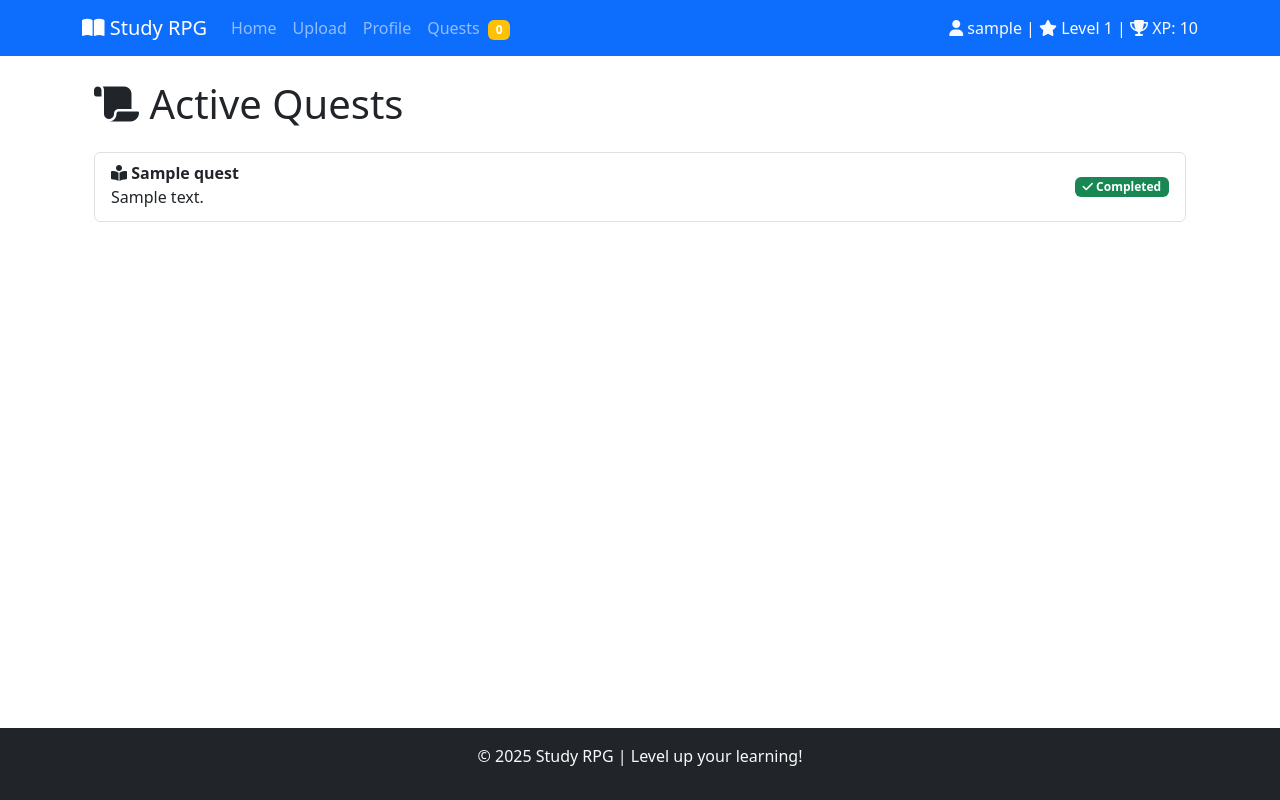
After one commit to hakonstoerholt/study_hero, a Flask app: page /quests in a window 1280 px wide. The commit adds this page. Run offline with Flask 3, Linux system fonts and the light colour scheme; tables that the repository leaves empty hold one stand-in row (values such as "Sample post").

Commit message:
Enhance quests and add toast notifications

```diff
--- a/app.py
+++ b/app.py
@@ -1,10 +1,6 @@
-from flask import Flask, render_template
 from study_app import create_app
 
-app = Flask(__name__)
-
-# Create the application instance
 app = create_app()
 
-if __name__ == '__main__':
+if __name__ == "__main__":
     app.run(debug=True)
--- a/requirements.txt
+++ b/requirements.txt
@@ -4,4 +4,4 @@ PyPDF2==3.0.1
 python-dotenv==1.0.0
 Flask-SQLAlchemy==3.1.1
 Werkzeug==2.3.7
-Flask-Migrate
+Flask-Migrate==4.0.4
--- a/static/css/style.css
+++ b/static/css/style.css
@@ -37,6 +37,10 @@ main {
     height: 25px;
     border-radius: 10px;
     overflow: hidden;
+}
+
+.progress-bar {
+    transition: width 0.6s ease;
 }
 
 /* RPG/Game Elements */
--- a/static/js/script.js
+++ b/static/js/script.js
@@ -6,6 +6,31 @@ let questionStartTime = null;
 let currentQuestionIndex = 0; // Ensure this is the single source of truth
 let consecutiveCorrect = 0; // Primarily for training?
 let totalXP = 0; // Global XP accumulation
+
+function notifyQuestCompletion(titles) {
+    if (!Array.isArray(titles)) return;
+    const container = document.getElementById('toast-container');
+    if (!container) return;
+
+    titles.forEach(title => {
+        if (!title) return;
+        const toastEl = document.createElement('div');
+        toastEl.className = 'toast align-items-center text-bg-success';
+        toastEl.setAttribute('role', 'alert');
+        toastEl.setAttribute('aria-live', 'assertive');
+        toastEl.setAttribute('aria-atomic', 'true');
+        toastEl.innerHTML = `
+            <div class="d-flex">
+                <div class="toast-body">
+                    <i class="fas fa-check-circle me-1"></i> Quest Completed: ${title}
+                </div>
+                <button type="button" class="btn-close btn-close-white me-2 m-auto" data-bs-dismiss="toast" aria-label="Close"></button>
+            </div>`;
+        container.appendChild(toastEl);
+        const bsToast = new bootstrap.Toast(toastEl, { delay: 4000 });
+        bsToast.show();
+    });
+}
 
 // Global battle state (initialize defaults, can be overridden by initializeBattleMode)
 window.bossHealth = 100;
@@ -214,6 +239,10 @@ window.showFeedback = function(questionId, data) {
     // Update global totalXP regardless of mode
     totalXP += data.xp_earned;
     console.log(`Global showFeedback: Total XP updated to ${totalXP}`);
+
+    if (data.quests_completed && data.quests_completed.length) {
+        notifyQuestCompletion(data.quests_completed);
+    }
 
     // Check if battle functions exist (meaning we are in battle mode)
     const isBattleMode = typeof window.damageBoss === 'function' && typeof window.damagePlayer === 'function';
--- a/study_app/routes.py
+++ b/study_app/routes.py
@@ -1,6 +1,6 @@
 from flask import Blueprint, render_template, redirect, url_for, request, flash, current_app, jsonify, session
 from study_app import db
-from study_app.models import User, Topic, Document, Question, Battle, UserResponse
+from study_app.models import User, Topic, Document, Question, Battle, UserResponse, Quest
 from study_app.pdf_processor import process_pdf_file
 # Removed evaluate_answer import
 from study_app.ai_interface import generate_questions
@@ -131,6 +131,26 @@ def upload_document():
 
             db.session.commit()
 
+            # Create default quests for the new topic
+            training_quest = Quest(
+                user_id=mock_user_id,
+                title=f"Study {topic_title}",
+                description="Answer 5 training questions from this topic",
+                target=5,
+                quest_type='training',
+                reward_xp=50
+            )
+            battle_quest = Quest(
+                user_id=mock_user_id,
+                title=f"Defeat the {topic_title} Boss",
+                description="Answer 5 battle questions correctly",
+                target=5,
+                quest_type='battle',
+                reward_xp=75
+            )
+            db.session.add_all([training_quest, battle_quest])
+            db.session.commit()
+
             flash('Document uploaded and processed successfully!')
             return redirect(url_for('main.view_topic', topic_id=topic_id))
 
@@ -240,6 +260,13 @@ def submit_answer():
             # e.g., if battle.score >= required_score: battle.status = 'won'
             battle_updated_status = battle.status
 
+    # Update quest progress for correct answers
+    from study_app.game_logic import update_quest_progress
+    quests_completed = []
+    if is_correct:
+        q_type = 'battle' if battle_id else 'training'
+        quests_completed = update_quest_progress(user.id, db.session, quest_type=q_type, increment=1)
+
     # Commit session changes
     db.session.commit()
 
@@ -253,7 +280,8 @@ def submit_answer():
         'leveled_up': leveled_up,
         # Send back updated user stats for potential UI updates
         'user_level': user.level,
-        'user_total_xp': user.total_xp
+        'user_total_xp': user.total_xp,
+        'quests_completed': quests_completed
     })
 
 @main_bp.route('/profile')
@@ -313,3 +341,11 @@ def delete_topic(topic_id):
         print(f"Error deleting topic {topic_id}: {e}") # Log the error
 
     return redirect(url_for('main.index'))
+
+
+@main_bp.route('/quests')
+def view_quests():
+    """Display active quests for the current user."""
+    user = get_current_user()
+    quests = Quest.query.filter_by(user_id=user.id).all() if user else []
+    return render_template('quests.html', quests=quests, user=user)
--- a/templates/base.html
+++ b/templates/base.html
@@ -31,6 +31,16 @@
                         </li>
                         <li class="nav-item">
                             <a class="nav-link" href="{{ url_for('main.user_profile') }}">Profile</a>
+                        </li>
+                        <li class="nav-item">
+                            <a class="nav-link" href="{{ url_for('main.view_quests') }}">
+                                Quests
+                                {% if user %}
+                                    <span class="badge bg-warning ms-1">
+                                        {{ user.quests | selectattr('completed', 'equalto', False) | list | length }}
+                                    </span>
+                                {% endif %}
+                            </a>
                         </li>
                     </ul>
                     <div class="navbar-text text-light">
@@ -69,6 +79,11 @@
         </div>
     </footer>
 
+    <!-- Toast container for notifications -->
+    <div class="position-fixed bottom-0 end-0 p-3" style="z-index: 11">
+        <div id="toast-container"></div>
+    </div>
+
     <!-- Bootstrap JS Bundle with Popper -->
     <script src="https://cdn.jsdelivr.net/npm/bootstrap@5.3.0/dist/js/bootstrap.bundle.min.js"></script>
     <!-- Optional JavaScript -->
--- /dev/null
+++ b/templates/quests.html
@@ -0,0 +1,45 @@
+{% extends "base.html" %}
+
+{% block title %}Quests - Study RPG{% endblock %}
+
+{% block content %}
+<div class="container">
+    <h1 class="mb-4"><i class="fas fa-scroll"></i> Active Quests</h1>
+    {% if quests %}
+    <ul class="list-group">
+        {% for quest in quests %}
+        <li class="list-group-item">
+            <div class="d-flex justify-content-between align-items-center">
+                <div>
+                    <strong>
+                        {% if quest.quest_type == 'battle' %}
+                            <i class="fas fa-swords"></i>
+                        {% else %}
+                            <i class="fas fa-book-reader"></i>
+                        {% endif %}
+                        {{ quest.title }}
+                    </strong>
+                    <p class="mb-1">{{ quest.description }}</p>
+                </div>
+                {% if quest.completed %}
+                <span class="badge bg-success"><i class="fas fa-check"></i> Completed</span>
+                {% else %}
+                <span class="badge bg-primary">{{ quest.progress }}/{{ quest.target }}</span>
+                {% endif %}
+            </div>
+            {% if not quest.completed %}
+            <div class="progress mt-2" style="height: 8px;">
+                <div class="progress-bar" role="progressbar"
+                     style="width: {{ (quest.progress / quest.target) * 100 }}%"
+                     aria-valuenow="{{ quest.progress }}" aria-valuemin="0" aria-valuemax="{{ quest.target }}">
+                </div>
+            </div>
+            {% endif %}
+        </li>
+        {% endfor %}
+    </ul>
+    {% else %}
+    <p>No quests available.</p>
+    {% endif %}
+</div>
+{% endblock %}
```
Also changed, not shown: config.py (+4 -4 lines), study_app/__init__.py (+4 -4 lines), study_app/game_logic.py (+28 -0 lines), study_app/models.py (+17 -0 lines), study_app/ai_interface.py (line endings or trailing spaces), study_app/pdf_processor.py (line endings or trailing spaces).
